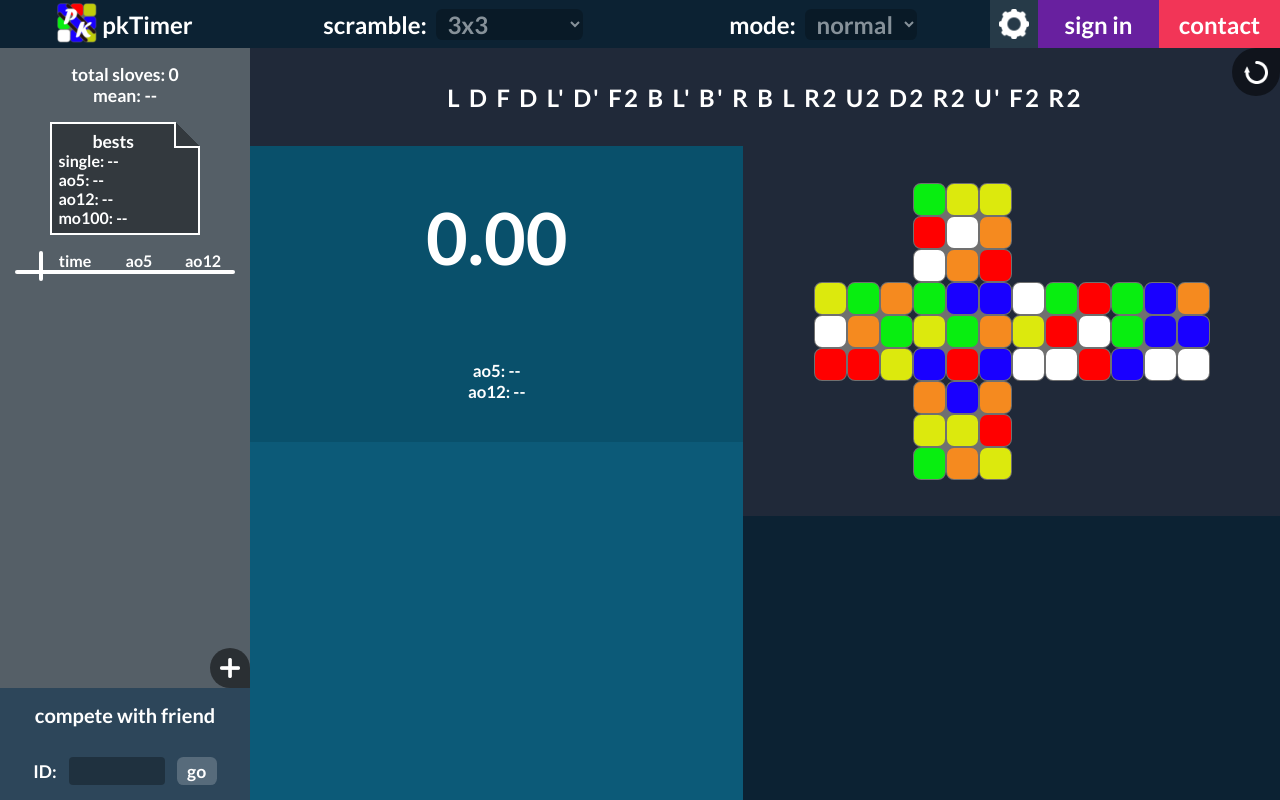
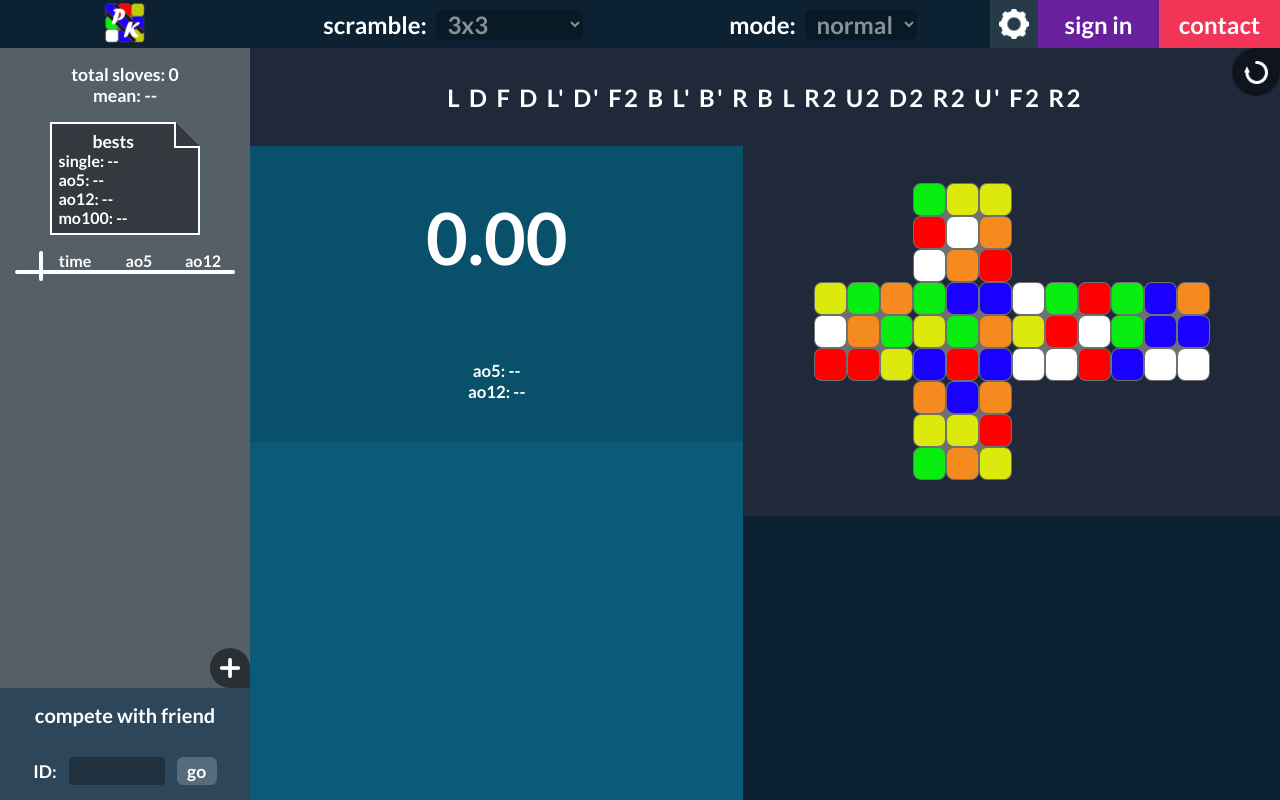
Before and after one commit to pawelkaczoruk/pk-timer, a Vue app: page / in a window 1280 px wide. Built offline with nearby package versions, Linux system fonts and the light colour scheme.

Commit message:
fix media querries

```diff
--- a/src/App.vue
+++ b/src/App.vue
@@ -351,9 +351,6 @@ export default {
                        "stats stats"
                        "mobileMenu mobileMenu";
 
-  @media screen and (min-width: 370px) {
-    grid-template: 62px 100px 1fr 200px 62px / 62px 1fr;
-  }
 
   @media screen and (min-width: 1024px) and (min-height: 500px) and (orientation: landscape),
          screen and (min-width: 1024px) and (orientation: portrait) {
--- a/src/components/Cube.vue
+++ b/src/components/Cube.vue
@@ -1,6 +1,6 @@
 <template>
   <div class=cube>
-    <canvas width="396" height="297" id="scrambled-cube">Scrambled cube</canvas>
+    <canvas width="396" height="297" ref="scrambledCube">Scrambled cube</canvas>
   </div>
 </template>
 
@@ -52,7 +52,7 @@ export default {
   methods: {
     // atm only for 3x3 cubes
     draw(scramble, cubeScheme) {
-      const canvas = document.getElementById('scrambled-cube'),
+      const canvas = this.$refs.scrambledCube,
             scrambledCubeScheme = this.scrambleCube(scramble, cubeScheme);
 
             // if browser supports canvas
--- a/src/components/Logo.vue
+++ b/src/components/Logo.vue
@@ -1,10 +1,8 @@
 <template>
   <div class="logo">
     <picture>
-      <source media="(min-width: 370px) and (max-width: 1023px)" srcset="../assets/icons/logo48x48.png">
       <img src="../assets/icons/logo40x40.png" alt="logo">
     </picture>
-    <p>pkTimer</p>
   </div>
 </template>
 
@@ -23,17 +21,6 @@ export default {
   background: var(--denim-blue);
   justify-content: center;
   align-items: center;
-
-  p {
-    display: none;
-
-    @media screen and (min-width: 1024px) and (min-height: 500px) and (orientation: landscape),
-          screen and (min-width: 1024px) and (orientation: portrait) {
-      display: block;
-      font-size: 1.5rem;
-      margin-left: .3rem;
-    }
-  }
 }
 
 </style>
--- a/src/components/MenuBar.vue
+++ b/src/components/MenuBar.vue
@@ -30,10 +30,6 @@ export default {
   }
 
   --btn-size: 3.25rem;
-
-  @media screen and (min-width: 370px) {
-    --btn-size: 3.875rem;
-  }
 
   @media screen and (min-width: 1024px) and (min-height: 500px) and (orientation: landscape),
         screen and (min-width: 1024px) and (orientation: portrait) {
--- a/src/components/MobileMenu.vue
+++ b/src/components/MobileMenu.vue
@@ -44,11 +44,6 @@ export default {
     outline: none;
     background: var(--navy-blue);
     cursor: pointer;
-
-    @media screen and (min-width: 370px) {
-      height: 3.875rem;
-      width: 3.875rem;
-    }
   }
 
   .times-list {
```
